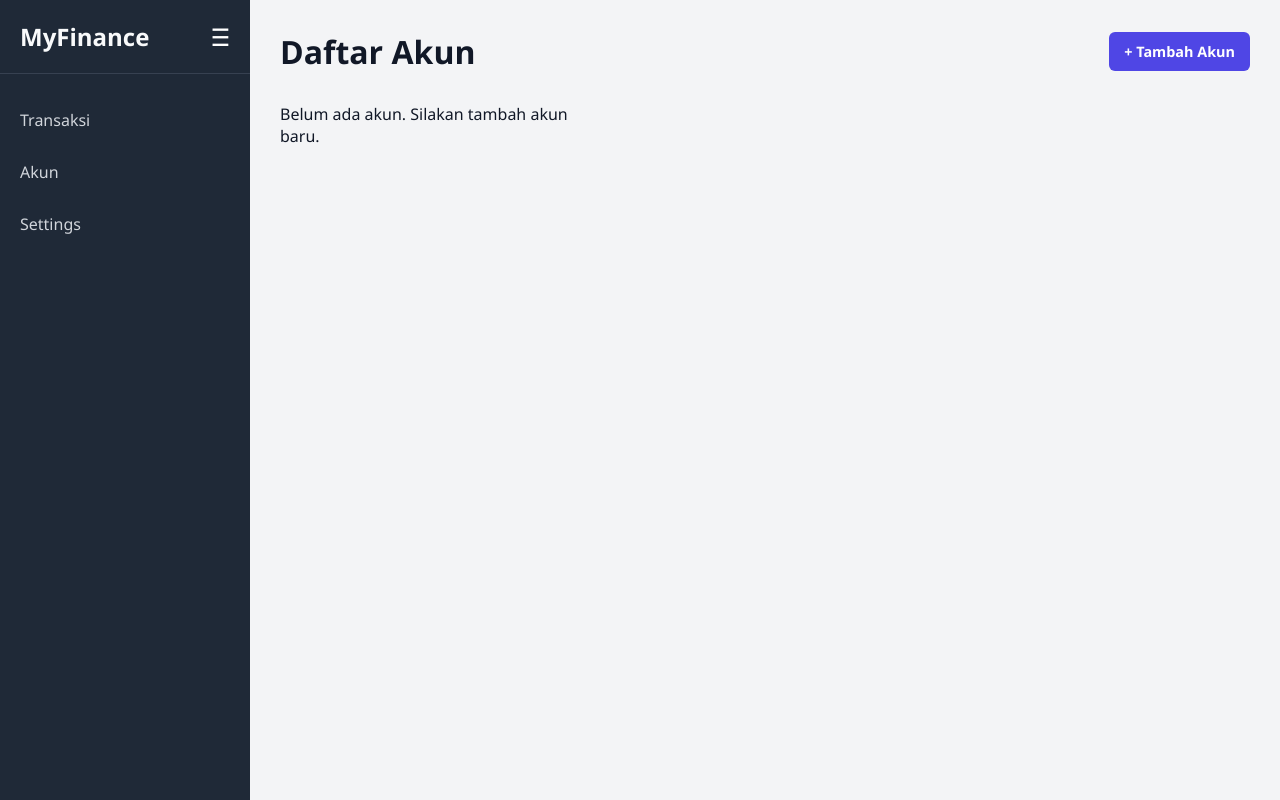
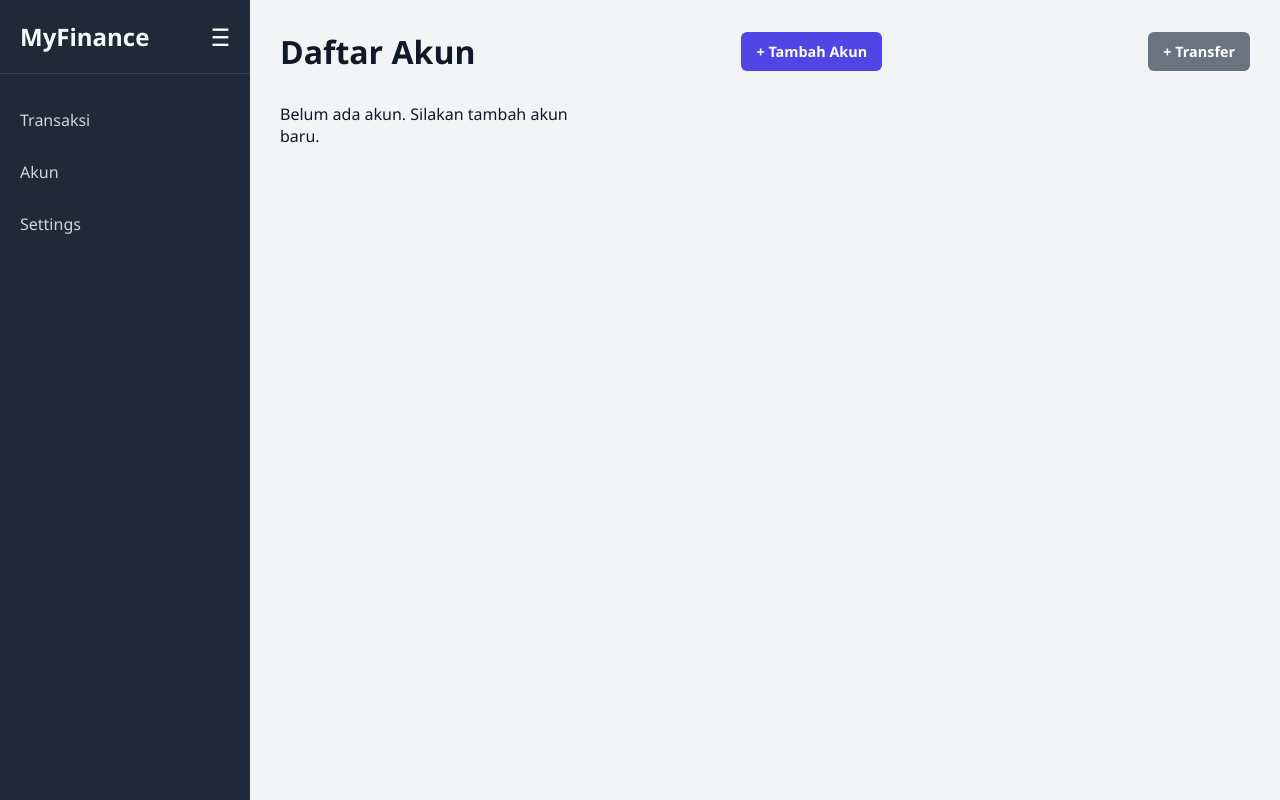
Before and after one commit to 230055Fawwaz/MyFinance, a Flask app: page /akun in a window 1280 px wide. Run offline with Flask 3, Linux system fonts and the light colour scheme.

Commit message:
feat: add transfer button and logic in 'akun' page

```diff
--- a/app/routes.py
+++ b/app/routes.py
@@ -1,8 +1,8 @@
 # URL
 
 from decimal import Decimal # Tambahkan ini
-from flask import Flask, render_template, request, redirect, url_for
-from app.models import db, Category, Account, Transaction, SubCategory
+from flask import Flask, render_template, request, redirect, url_for, flash
+from app.models import db, Category, Account, Transaction, SubCategory, Transfer
 from datetime import datetime
 import os
 
@@ -237,6 +237,57 @@ def edit_akun(id):
     return redirect(url_for('akun'))
 
 # ==========================================
+# ROUTE UNTUK TRANSFER ANTAR AKUN
+# ==========================================
+
+@app.route('/transfer', methods=['POST'])
+def proses_transfer():
+    from_account_id = request.form.get('from_account_id')
+    to_account_id = request.form.get('to_account_id')
+
+    amount = Decimal(request.form.get('amount', 0))
+    fee = Decimal(request.form.get('fee', 0))
+    note = request.form.get('note', '')
+
+    # 1. Validasi Dasar: Jika akun sama atau jumlah <= 0, langsung kembali
+    if from_account_id == to_account_id or amount <= 0:
+        return redirect(url_for('akun'))
+
+    from_account = Account.query.get(from_account_id)
+    to_account = Account.query.get(to_account_id)
+
+    if not from_account or not to_account:
+        return redirect(url_for('akun'))
+
+    # 2. Validasi Saldo: Jika saldo kurang, batalkan dan kembali ke akun
+    total_deduction = amount + fee
+    if from_account.balance < total_deduction:
+        return redirect(url_for('akun'))
+
+    # 3. Proses Eksekusi Database
+    try:
+        from_account.balance -= total_deduction
+        to_account.balance += amount
+
+        new_transfer = Transfer(
+            from_account_id=from_account_id,
+            to_account_id=to_account_id,
+            amount=amount,
+            fee=fee,
+            note=note
+        )
+        db.session.add(new_transfer)
+        db.session.commit()
+
+    except Exception as e:
+        db.session.rollback()
+        # Print error ke terminal untuk kebutuhan debugging kamu
+        print(f"Error proses transfer: {e}")
+
+    # 4. Sukses: Kembali ke halaman akun
+    return redirect(url_for('akun'))
+
+# ==========================================
 # ROUTE UNTUK HAPUS & EDIT KATEGORI
 # ==========================================
 
--- a/app/static/js/script.js
+++ b/app/static/js/script.js
@@ -47,6 +47,7 @@ document.addEventListener('DOMContentLoaded', function() {
     // Inisialisasi semua modal yang ada di aplikasi
     setupModal('btn-tambah-transaksi', 'modal-transaksi');
     setupModal('btn-tambah-akun', 'modal-akun');
+    setupModal('btn-transfer', 'modal-transfer');
     setupModal('btn-tambah-kategori', 'modal-kategori');
     setupModal('btn-tambah-subkategori', 'modal-subkategori');
 
--- a/app/templates/akun.html
+++ b/app/templates/akun.html
@@ -8,6 +8,7 @@
 <div class="content-header">
     <h1>Daftar Akun</h1>
     <button class="btn btn-primary" id="btn-tambah-akun">+ Tambah Akun</button>
+    <button class="btn btn-secondary" id="btn-transfer">+ Transfer</button>
 </div>
 
 <div class="cards-container">
@@ -82,4 +83,41 @@
     </div>
 </div>
 {% endfor %}
+
+<div id="modal-transfer" class="modal">
+    <div class="modal-content">
+        <span class="close-btn">&times;</span>
+        <h2>Transfer Antar Akun</h2>
+
+        <form action="{{ url_for('proses_transfer') }}" method="POST">
+
+            <label for="from_account_id">Dari Akun:</label>
+            <select id="from_account_id" name="from_account_id" required>
+                <option value="" disabled selected>Pilih akun asal...</option>
+                {% for akun in accounts %}
+                  <option value="{{ akun.id }}">{{ akun.nama }} (Saldo: {{ akun.balance }})</option>
+                {% endfor %}
+            </select>
+
+            <label for="to_account_id">Ke Akun:</label>
+            <select id="to_account_id" name="to_account_id" required>
+                <option value="" disabled selected>Pilih akun tujuan...</option>
+                {% for akun in accounts %}
+                  <option value="{{ akun.id }}">{{ akun.nama }}</option>
+                {% endfor %}
+            </select>
+
+            <label for="amount">Jumlah Transfer:</label>
+            <input type="number" id="amount" name="amount" required step="0.01" min="1" placeholder="0.00">
+
+            <label for="fee">Biaya Admin (Opsional):</label>
+            <input type="number" id="fee" name="fee" value="0.00" step="0.01" min="0">
+
+            <label for="note">Catatan:</label>
+            <textarea id="note" name="note" rows="2" placeholder="Misal: Tarik tunai ATM"></textarea>
+
+            <button type="submit" class="btn btn-success" style="margin-top: 15px;">Kirim</button>
+        </form>
+    </div>
+</div>
 {% endblock %}
```
